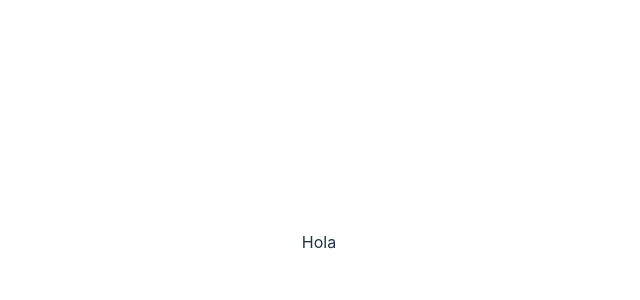
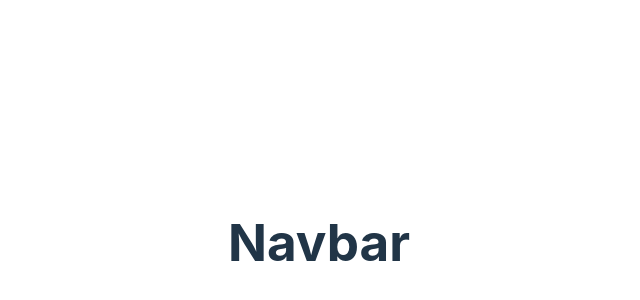
Before and after one commit to Thomk-corporation/ticket-master-event, a React (Vite) app: page / in a window 1280 px wide. Shown: the part 158-458 px from the top of the page, without its empty margins (321-961 px from the left). Built offline with nearby package versions, Linux system fonts and the light colour scheme.

Commit message:
Add Navbar component and integrate it into App component

```diff
--- a/src/App.jsx
+++ b/src/App.jsx
@@ -1,15 +1,14 @@
-import { useState } from 'react'
-import reactLogo from './assets/react.svg'
-import viteLogo from '/vite.svg'
+
 import './App.css'
+import Navbar from './components/Navbar'
 
 function App() {
-  const [count, setCount] = useState(0)
+
 
   return (
     <>
+    <Navbar/>
 
-    <p>Hola</p>
 
     </>
   )
--- /dev/null
+++ b/src/components/Navbar/index.jsx
@@ -0,0 +1,30 @@
+import { useState } from "react";
+
+
+const Navbar = () => {
+
+    const [value, setValue] = useState(0)
+
+
+    setTimeout(() => {
+        setValue(value + 1)
+    }, 1000)
+
+
+    if(value <2){
+        return <div>Hola aun estoy cargando </div>
+    }
+
+    return (
+        <div>
+            <h1>Navbar</h1>
+        </div>
+    )
+
+
+
+
+}
+
+
+export default Navbar;
```
